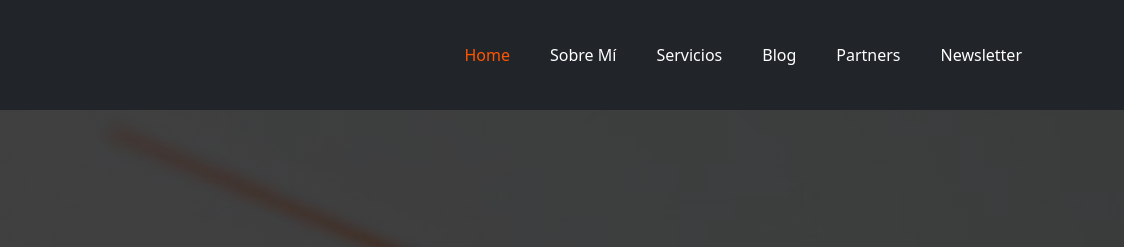
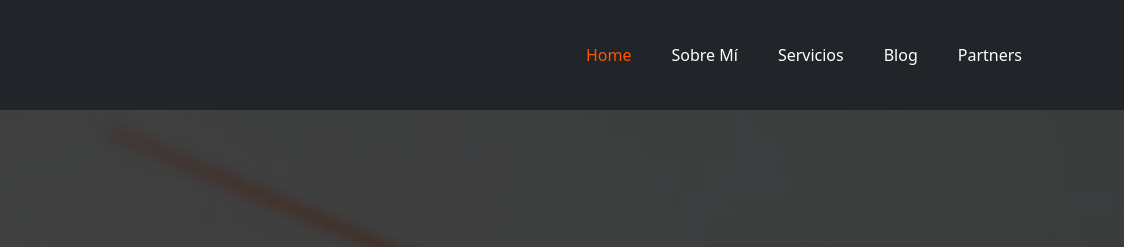
Before and after one commit to rosita0205/Barbara_Martinez, a plain HTML site: page index.html in a window 1280 px wide. Shown: the top 247 px of the page, 156-1280 px from the left. Drawn offline with nearby package versions, Linux system fonts and the light colour scheme.

Commit message:
Update index.html

```diff
--- a/index.html
+++ b/index.html
@@ -52,9 +52,7 @@
                     <li class="nav-item">
                         <a class="nav-link" href="#partners">Partners</a>
                     </li>
-                    <li class="nav-item">
-                        <a class="nav-link" href="#mc_embed_signup">Newsletter</a>
-                    </li>
+
                 </ul>
             </div>
         </div>
```
